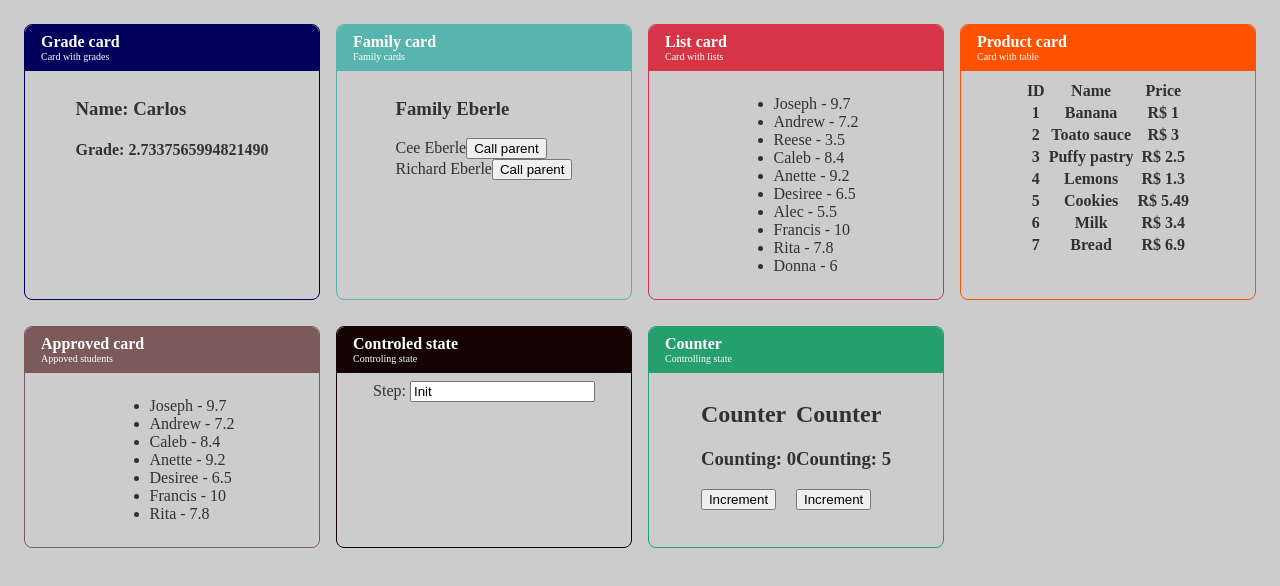
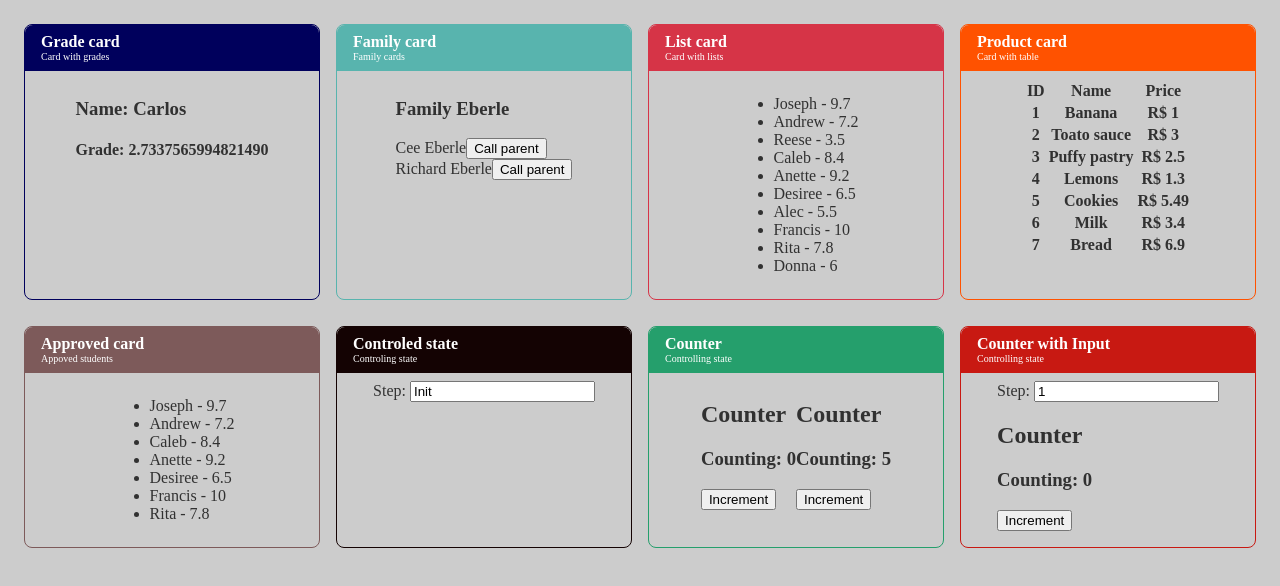
Before and after one commit to pedrovsp/ReactStudies, a React (Create React App) app: page / in a window 1280 px wide. Shown: the top 586 px of the page. Built offline with nearby package versions, Linux system fonts and the light colour scheme.

Commit message:
feat:  counter with input for custom step

```diff
--- a/src/App.jsx
+++ b/src/App.jsx
@@ -11,6 +11,7 @@ import StudentList from './components/StudentList'
 import ProductTable from './components/ProductTable'
 import Input from './components/forms/Input/Input'
 import Counter from './components/Counter/Counter'
+import CounterWithInput from './components/CounterWithInput'
 
 import students from './data/students';
 import products from './data/products';
@@ -22,18 +23,18 @@ export default () => (
         </Card>
         <Card title="Family card" desc="Family cards" color="#58b4ae">
             <Parent familyName="Eberle">
-                <Child name="Cee" style={ {marginBottom: '10px'} }></Child>
+                <Child name="Cee" style={{ marginBottom: '10px' }}></Child>
                 <Child name="Richard"></Child>
             </Parent>
         </Card>
         <Card title="List card" desc="Card with lists" color="#d63447">
-            <StudentList students={ students }></StudentList>
+            <StudentList students={students}></StudentList>
         </Card>
         <Card title="Product card" desc="Card with table" color="#ff5200">
-            <ProductTable products={ products }></ProductTable>
+            <ProductTable products={products}></ProductTable>
         </Card>
         <Card title="Approved card" desc="Appoved students" color="#7d5a5a">
-            <ApprovedList students={ students }></ApprovedList>
+            <ApprovedList students={students}></ApprovedList>
         </Card>
         <Card title="Controled state" desc="Controling state" color="#140303">
             <Input></Input>
@@ -42,5 +43,8 @@ export default () => (
             <Counter></Counter>
             <Counter initAt={5}></Counter>
         </Card>
+        <Card title="Counter with Input" desc="Controlling state" color="#c81912">
+            <CounterWithInput></CounterWithInput>
+        </Card>
     </div>
 )
--- /dev/null
+++ b/src/components/CounterWithInput.jsx
@@ -0,0 +1,25 @@
+import React, { Component } from 'react'
+import Counter from './Counter/Counter'
+import Input from './forms/Input/Input'
+
+export default class CounterWithInput extends Component {
+
+    state = {
+        step: 1
+    }
+
+    inputChanges(value) {
+        this.setState({
+            step: value
+        })
+    }
+
+    render() {
+        return (
+            <div>
+                <Input number={true} emitChanges={this.inputChanges.bind(this)}></Input>
+                <Counter step={this.state.step}></Counter>
+            </div>
+        )
+    }
+}
```
